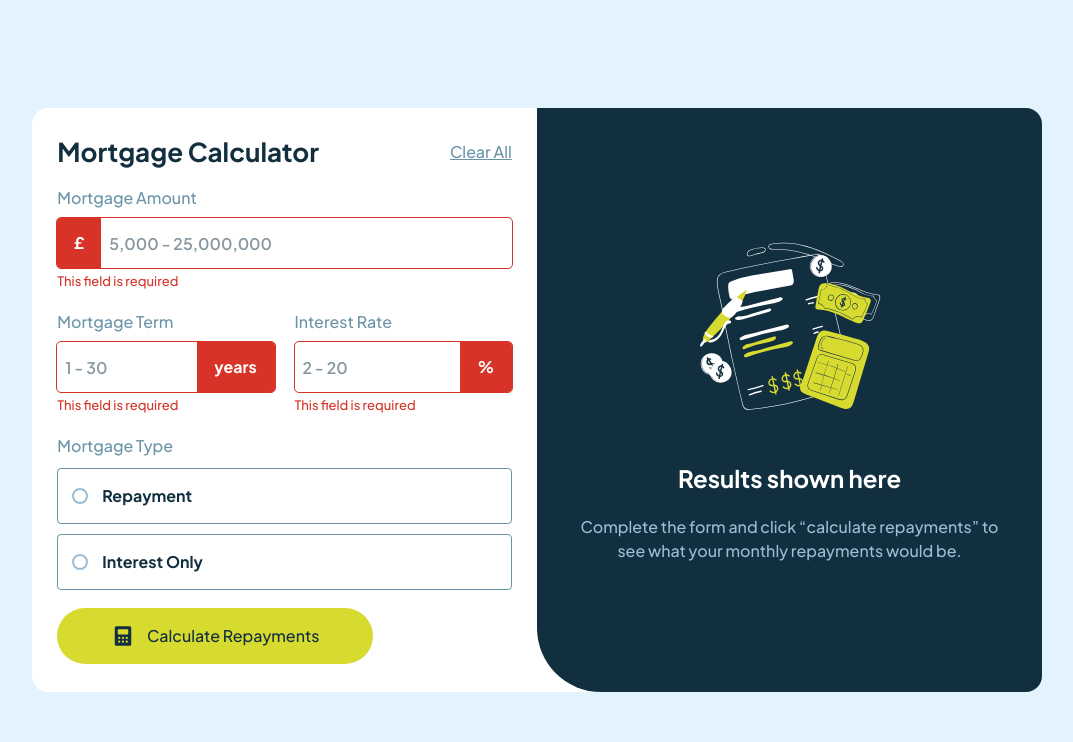
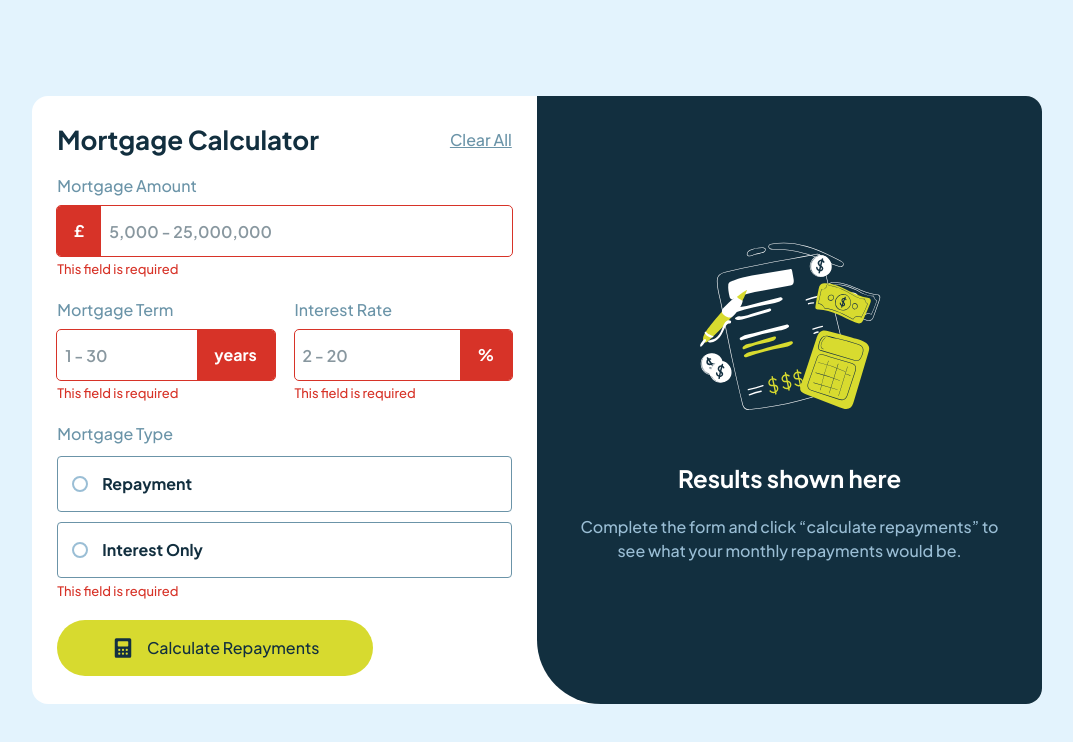
Before and after one commit to devPauloski/mortgage-repayment-calculator, a React (Vite) app: page / in a window 1280 px wide. Both pictures are taken after typing "Sample", "Sample", "Sample" into the empty fields and a click on the button "Calculate Repayments". Shown: the top 742 px of the page, without its empty margins (103-1176 px from the left). Built offline with nearby package versions, Linux system fonts and the light colour scheme.

Commit message:
Add error state to the mortgage type options

```diff
--- a/src/App.jsx
+++ b/src/App.jsx
@@ -118,7 +118,7 @@ export default function App() {
     const errorLogs = {};
 
     // Amount
-    const numericAmount = parseFloat(amount.replaceAll(",", ""));
+    const numericAmount = parseFloat(amount.replace(/,/g, ""));
     if (isNaN(numericAmount)) {
       errorLogs.amount = "This field is required";
     } else if (numericAmount < 5000 || numericAmount > 25_000_000) {
@@ -143,7 +143,7 @@ export default function App() {
 
     // Mortgage Type
     if (!mortgageType) {
-      errorLogs.mortgageType = "This field is required"
+      errorLogs.mortgageType = "This field is required";
     }
 
     setErrors(errorLogs);
@@ -170,7 +170,11 @@ export default function App() {
     <FormWrapper handleSubmit={handleSubmit}>
       <FormInputs>
         <Header handleReset={handleReset} />
-        <InputAmount amount={amount} handleAmount={handleAmount} errors={errors} />
+        <InputAmount
+          amount={amount}
+          handleAmount={handleAmount}
+          errors={errors}
+        />
         <div className="flex flex-col gap-5 md:flex-row">
           <InputTerm term={term} handleTerm={handleTerm} errors={errors} />
           <InputRate rate={rate} handleRate={handleRate} errors={errors} />
@@ -178,6 +182,7 @@ export default function App() {
         <MortgageOptions
           mortgageType={mortgageType}
           setMortgageType={setMortgageType}
+          errors={errors}
         />
         <SubmitButton />
       </FormInputs>
--- a/src/components/MortgageOptions.jsx
+++ b/src/components/MortgageOptions.jsx
@@ -1,6 +1,10 @@
 import MortgageOption from "./MortgageOption.jsx";
 
-export default function MortgageOptions({ mortgageType, setMortgageType }) {
+export default function MortgageOptions({
+  mortgageType,
+  setMortgageType,
+  errors,
+}) {
   return (
     <fieldset className="mb-5.5">
       <legend className="mb-2.5">Mortgage Type</legend>
@@ -17,7 +21,11 @@ export default function MortgageOptions({ mortgageType, setMortgageType }) {
         checked={mortgageType === "Interest Only"}
         onChange={(event) => setMortgageType(event.target.value)}
       />
-      <span className="mt-1 hidden">This field is require</span>
+      {errors.mortgageType && (
+        <span className="mt-1 inline-block text-[.8125rem] text-red">
+          {errors.mortgageType}
+        </span>
+      )}
     </fieldset>
   );
 }
```
